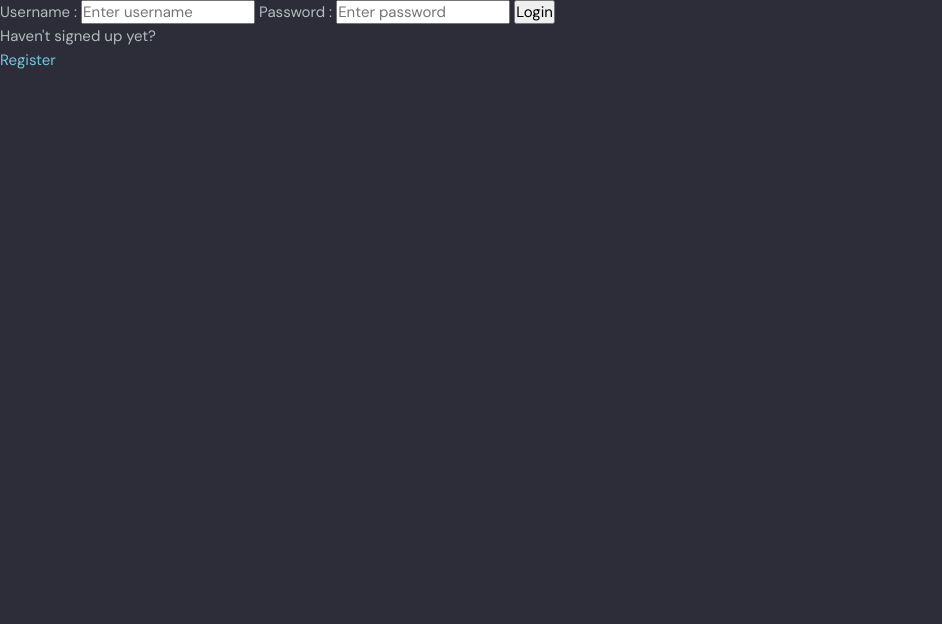
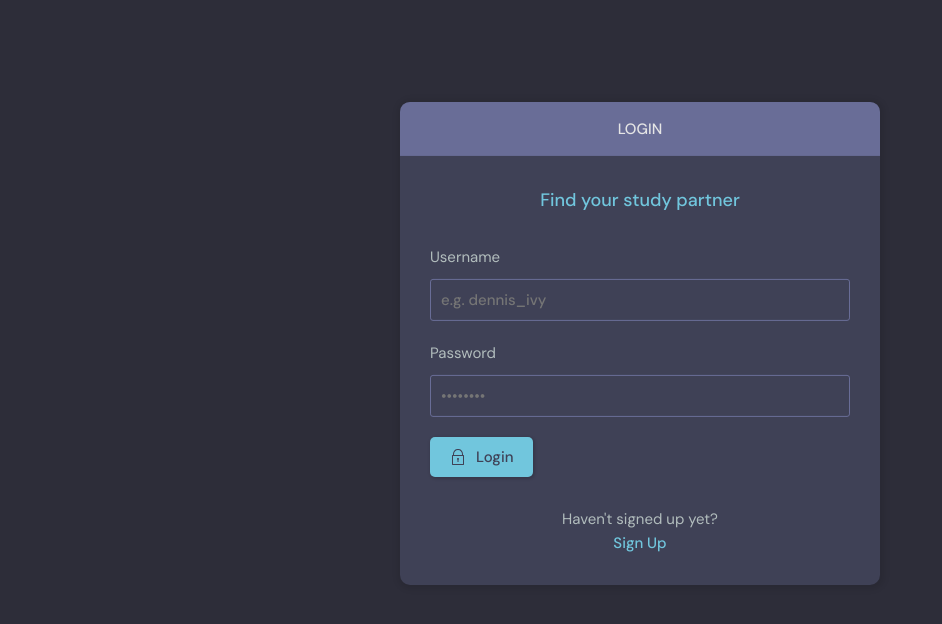
Before and after one commit to eboominathan/django_basics, a Django app: page /login/ in a window 1280 px wide. Shown: the part 76-700 px from the top of the page, without its empty margins (0-942 px from the left). Run offline with Django 5.2, Linux system fonts and the light colour scheme.

Commit message:
login & register completed

```diff
--- a/studybud/base/templates/base/login_register.html
+++ b/studybud/base/templates/base/login_register.html
@@ -1,29 +1,113 @@
-{% extends 'main.html' %}
+{% extends 'main.html' %} {% block content %}
 
-{% block content %}
+<main class="auth layout">
+  {% if page == 'login' %}
+  <div class="container">
+    <div class="layout__box">
+      <div class="layout__boxHeader">
+        <div class="layout__boxTitle">
+          <h3>Login</h3>
+        </div>
+      </div>
+      <div class="layout__body">
+        <h2 class="auth__tagline">Find your study partner</h2>
 
-{% if page == 'login' %}
-<div>
         <form action="" method="post">
           {% csrf_token %}
-  <label for="username">Username : </label>
-  <input type="text" name="username" placeholder="Enter username" />
-  <label for="username">Password : </label>
-  <input type="password" name="password" placeholder="Enter password" />
-  <input type="submit" value="Login" />
+          <div class="form__group form__group">
+            <label for="room_name">Username</label>
+            <input id="username" name="username" type="text" placeholder="e.g. dennis_ivy" />
+          </div>
+          <div class="form__group">
+            <label for="password">Password</label>
+            <input
+              id="password"
+              name="password"
+              type="password"
+              placeholder="&bull;&bull;&bull;&bull;&bull;&bull;&bull;&bull;"
+            />
+          </div>
+
+          <button class="btn btn--main" type="submit">
+            <svg
+              version="1.1"
+              xmlns="http://www.w3.org/2000/svg"
+              width="32"
+              height="32"
+              viewBox="0 0 32 32"
+            >
+              <title>lock</title>
+              <path
+                d="M27 12h-1v-2c0-5.514-4.486-10-10-10s-10 4.486-10 10v2h-1c-0.553 0-1 0.447-1 1v18c0 0.553 0.447 1 1 1h22c0.553 0 1-0.447 1-1v-18c0-0.553-0.447-1-1-1zM8 10c0-4.411 3.589-8 8-8s8 3.589 8 8v2h-16v-2zM26 30h-20v-16h20v16z"
+              ></path>
+              <path
+                d="M15 21.694v4.306h2v-4.306c0.587-0.348 1-0.961 1-1.694 0-1.105-0.895-2-2-2s-2 0.895-2 2c0 0.732 0.413 1.345 1 1.694z"
+              ></path>
+            </svg>
+
+            Login
+          </button>
         </form>
+
+        <div class="auth__action">
           <p>Haven't signed up yet?</p>
-<a href="{% url 'register' %}">Register</a>
+          <a href="{% url "register" %}" class="btn btn--link">Sign Up</a>
         </div>
-{% else  %}
-<div>
+      </div>
+    </div>
+  </div>
+  {% else %}
+  <div class="container">
+    <div class="layout__box">
+      <div class="layout__boxHeader">
+        <div class="layout__boxTitle">
+          <h3>Login</h3>
+        </div>
+      </div>
+      <div class="layout__body">
+        <h2 class="auth__tagline">Find your study partner</h2>
+
         <form action="" method="post">
           {% csrf_token %}
-    {{form.as_p}}
-    <input type="submit" value="Register" />
+
+          {% for field in form %}
+
+          <div class="form__group form__group">
+            <label for="room_name">{{field.label}}</label>
+            {{field}}
+          </div>
+
+          {% endfor %}
+
+          <button class="btn btn--main" type="submit">
+            <svg
+              version="1.1"
+              xmlns="http://www.w3.org/2000/svg"
+              width="32"
+              height="32"
+              viewBox="0 0 32 32"
+            >
+              <title>lock</title>
+              <path
+                d="M27 12h-1v-2c0-5.514-4.486-10-10-10s-10 4.486-10 10v2h-1c-0.553 0-1 0.447-1 1v18c0 0.553 0.447 1 1 1h22c0.553 0 1-0.447 1-1v-18c0-0.553-0.447-1-1-1zM8 10c0-4.411 3.589-8 8-8s8 3.589 8 8v2h-16v-2zM26 30h-20v-16h20v16z"
+              ></path>
+              <path
+                d="M15 21.694v4.306h2v-4.306c0.587-0.348 1-0.961 1-1.694 0-1.105-0.895-2-2-2s-2 0.895-2 2c0 0.732 0.413 1.345 1 1.694z"
+              ></path>
+            </svg>
+            Register
+          </button>
         </form>
+
+        <div class="auth__action">
           <p>Already have an account?</p>
-<a href="{% url 'login' %}">Login</a>
+          <a href="{% url "login" %}" class="btn btn--link">Login</a>
         </div>
+      </div>
+    </div>
+  </div>
+
 {% endif %}
+</main>
+
 {% endblock content %}
--- a/studybud/templates/navbar.html
+++ b/studybud/templates/navbar.html
@@ -32,7 +32,7 @@
       <!-- Logged In -->
       {% if request.user.is_authenticated %}
       <div class="header__user">
-        <a href="profile.html">
+        <a href="{% url "user-profile" request.user.id%}">
           <div class="avatar avatar--medium active">
             <img src="https://randomuser.me/api/portraits/men/37.jpg" />
           </div>
```
Also changed, not shown: studybud/db.sqlite3. Lines whose indentation alone changed are shown as unchanged.
